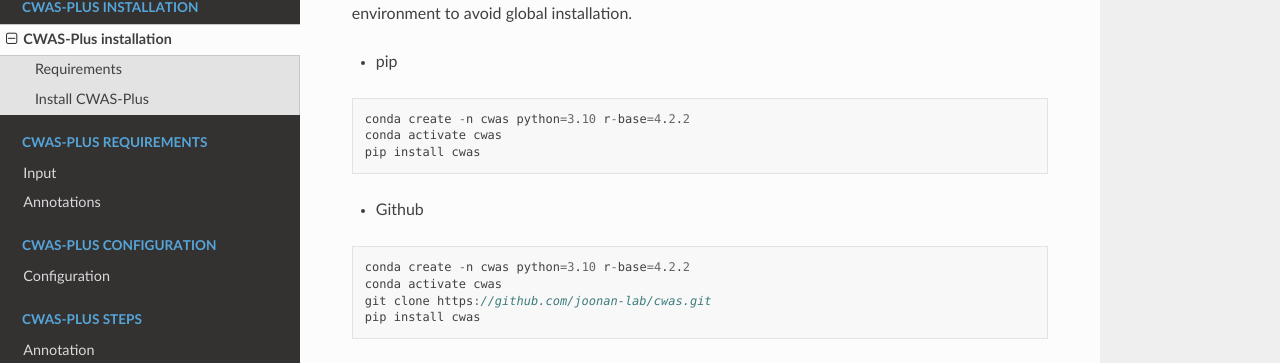
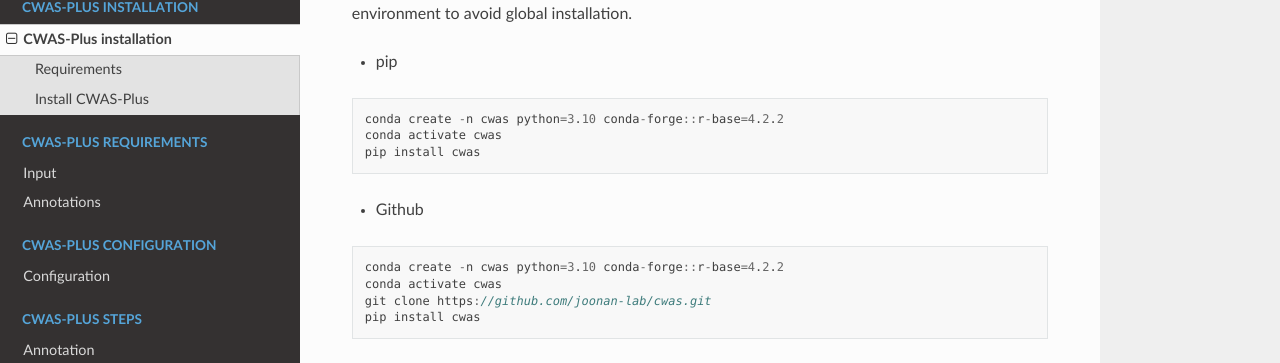
Before and after one commit to joonan-lab/cwas, a Sphinx documentation site: the page built from docs/install/installation.rst, in a window 1280 px wide and 900 px high, scrolled down 1074 px. Shown: the part 148-511 px from the top of the window. Built offline with Sphinx 7.4.7 and the Read the Docs theme 3.1.0, drawn with Linux system fonts in a browser that asks for light colours.

Commit message:
Update installation.rst

```diff
--- a/docs/install/installation.rst
+++ b/docs/install/installation.rst
@@ -72,7 +72,7 @@ Users can instasll CWAS-Plus through pip or github. We recommend installing unde
 
 .. code-block:: solidity
 
-    conda create -n cwas python=3.10 r-base=4.2.2
+    conda create -n cwas python=3.10 conda-forge::r-base=4.2.2
     conda activate cwas
     pip install cwas
 
@@ -80,7 +80,7 @@ Users can instasll CWAS-Plus through pip or github. We recommend installing unde
 
 .. code-block:: solidity
 
-    conda create -n cwas python=3.10 r-base=4.2.2
+    conda create -n cwas python=3.10 conda-forge::r-base=4.2.2
     conda activate cwas
     git clone https://github.com/joonan-lab/cwas.git
     pip install cwas
```
